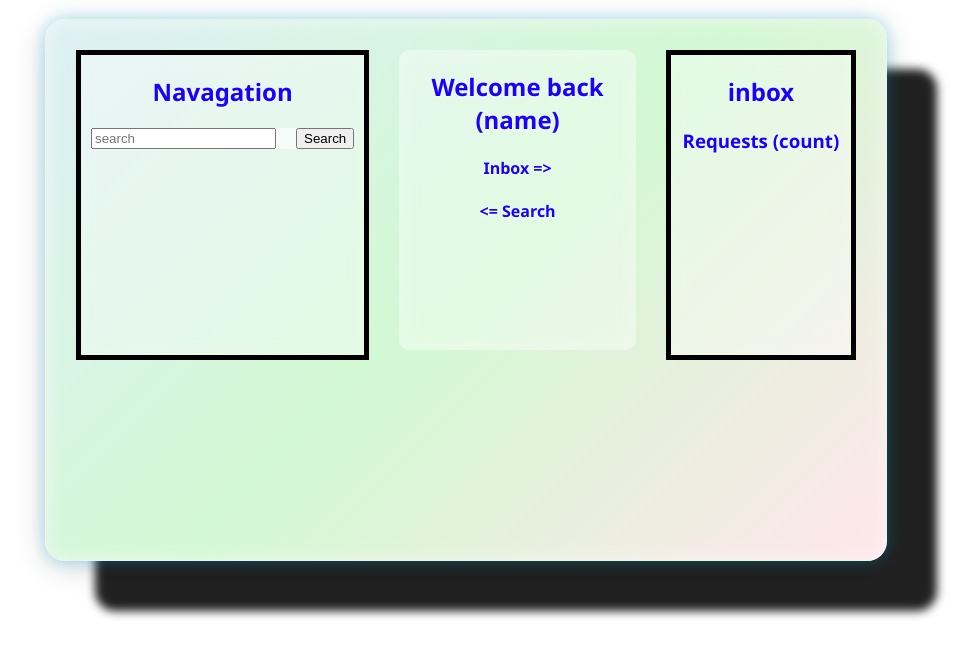
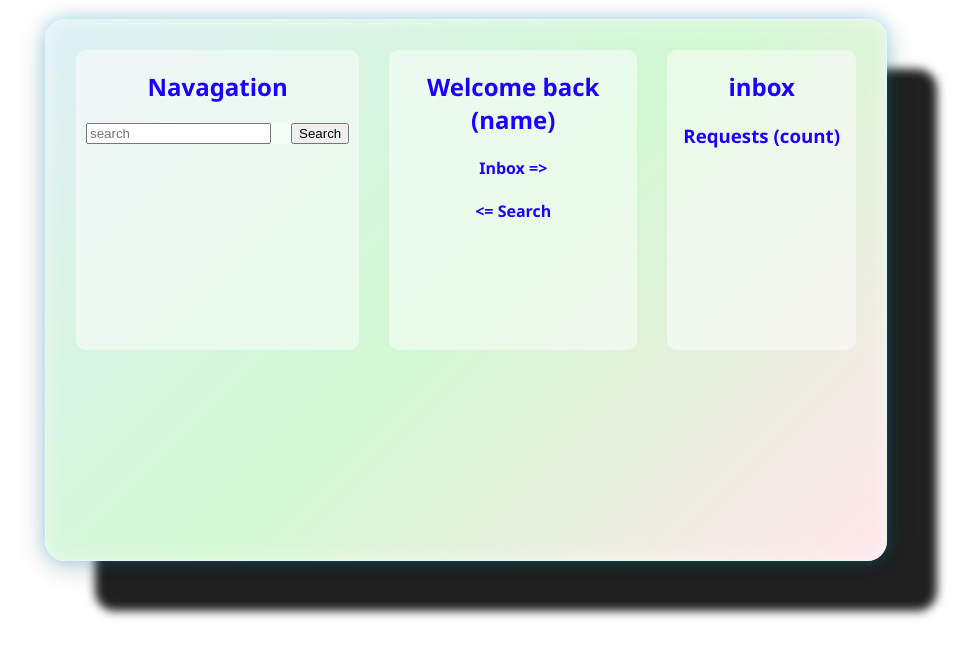
Before and after one commit to malikDev2/log-in-system, a plain HTML site: page frontend/dashboard.html in a window 1280 px wide. Shown: the part 61-718 px from the top of the page, without its empty margins (174-1149 px from the left). Drawn offline with Linux system fonts and the light colour scheme.

Commit message:
minor styling chages to dashboard

```diff
--- a/frontend/dashboard.css
+++ b/frontend/dashboard.css
@@ -12,8 +12,7 @@ html{
     border-radius: 20px;
     box-shadow: inset;
     background: rgba(255, 255, 255, 0.5);
-    backdrop-filter: blur(10px);
-    -webkit-backdrop-filter: blur(10px);
+
     background-image:
       linear-gradient(
         135deg,
@@ -54,16 +53,18 @@ html{
     max-height: 300px;
     margin: 10px;
     background: rgba(255, 255, 255, 0.5);
-    backdrop-filter: blur(10px);
-    -webkit-backdrop-filter: blur(10px);
+    border: none;
+    border-radius: 10px;
+    transition: all 0.3s ease;
 }
 
 .dash div:hover{
     transform: scale(1.02);
     box-shadow:
-      0 0 20px rgba(12, 244, 66, 0.829),
+      0 0 20px rgb(0, 255, 60),
       inset 0 0 25px rgba(255, 255, 255, 0.7),
       0 8px 40px rgba(0, 0, 0, 0.25);
+    cursor: pointer;
 }
 
 .nav{
```
